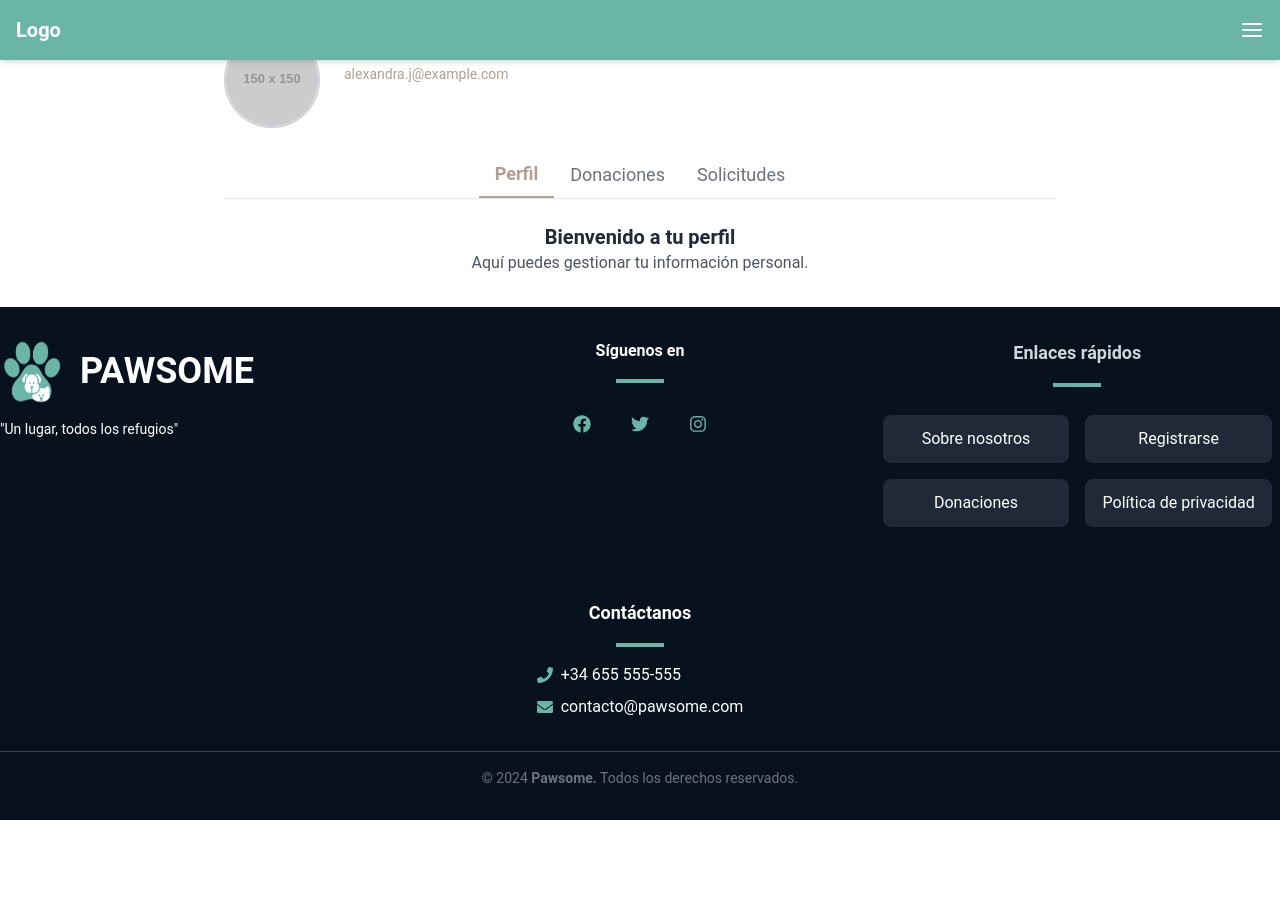
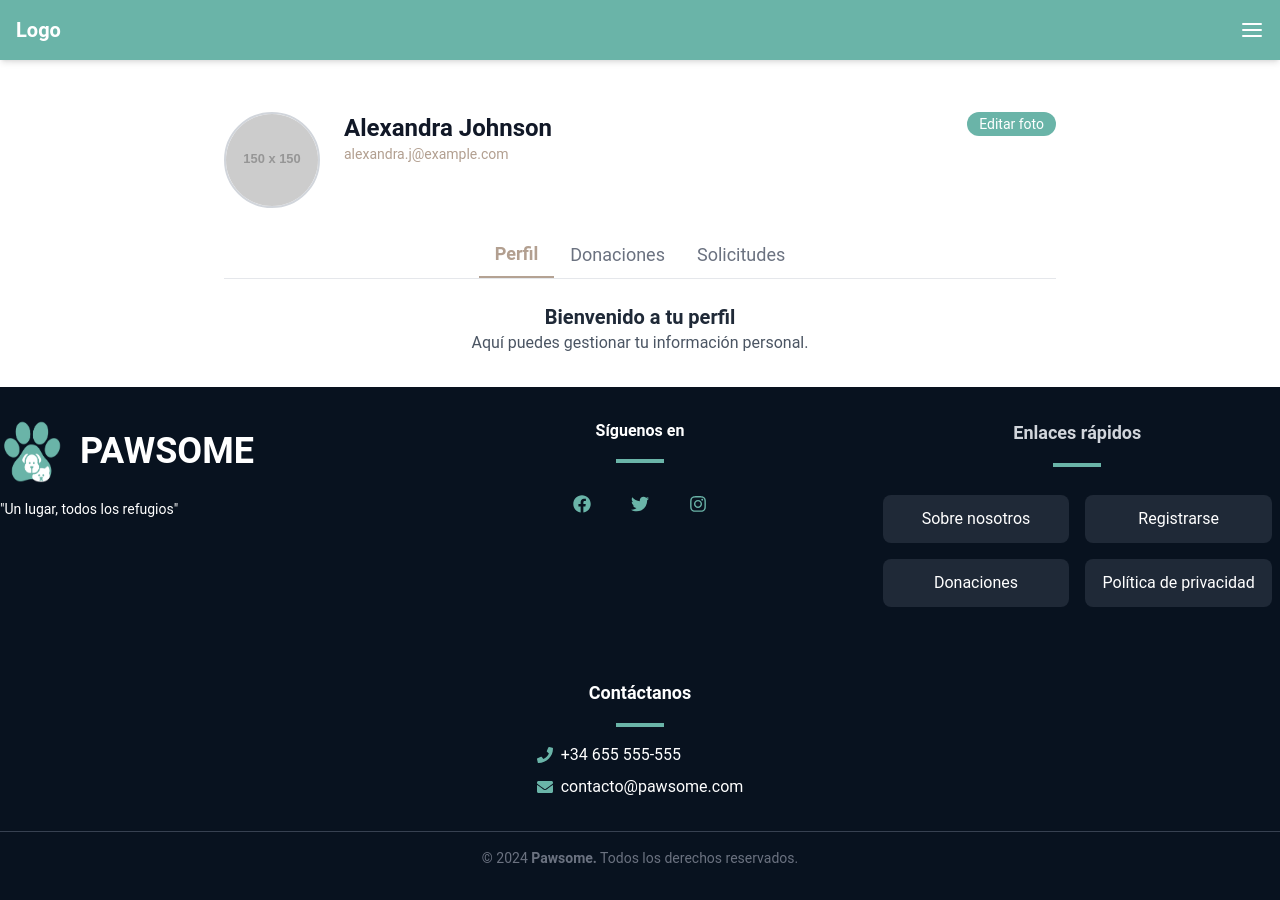
Before and after one commit to igrowker/i004-pawsome-front, a React (Vite) app: page /user in a window 1280 px wide. Before the commit the page ends 820 px from the top, so only its background shows below. Built offline with nearby package versions, Linux system fonts and the light colour scheme.

Commit message:
added margin and tailwind colors

```diff
--- a/src/components/UploadPhoto.tsx
+++ b/src/components/UploadPhoto.tsx
@@ -36,7 +36,7 @@ const UploadPhoto: React.FC<UploadPhotoProps> = ({ onPhotoUpload }) => {
     <div className="relative">
       <label
         htmlFor="upload-photo"
-        className="bg-green-400 text-white py-1 px-3 rounded-full text-sm cursor-pointer hover:bg-green-500"
+        className="bg-primaryLight text-white py-1 px-3 rounded-full text-sm cursor-pointer hover:bg-green-500"
         style={{ marginLeft: '16px' }}
       >
         Editar foto
--- a/src/views/dashboard/user/pages/UserProfile.tsx
+++ b/src/views/dashboard/user/pages/UserProfile.tsx
@@ -16,7 +16,7 @@ const UserProfile: React.FC = () => {
   ];
 
   return (
-    <div className="max-w-4xl mx-auto bg-white p-6 sm:p-8">
+    <div className="max-w-4xl mx-auto bg-white p-6 sm:p-8 mt-20">
       <div className="flex flex-col sm:flex-row items-center sm:items-start mb-8">
         <div className="flex items-center">
           <img
```
